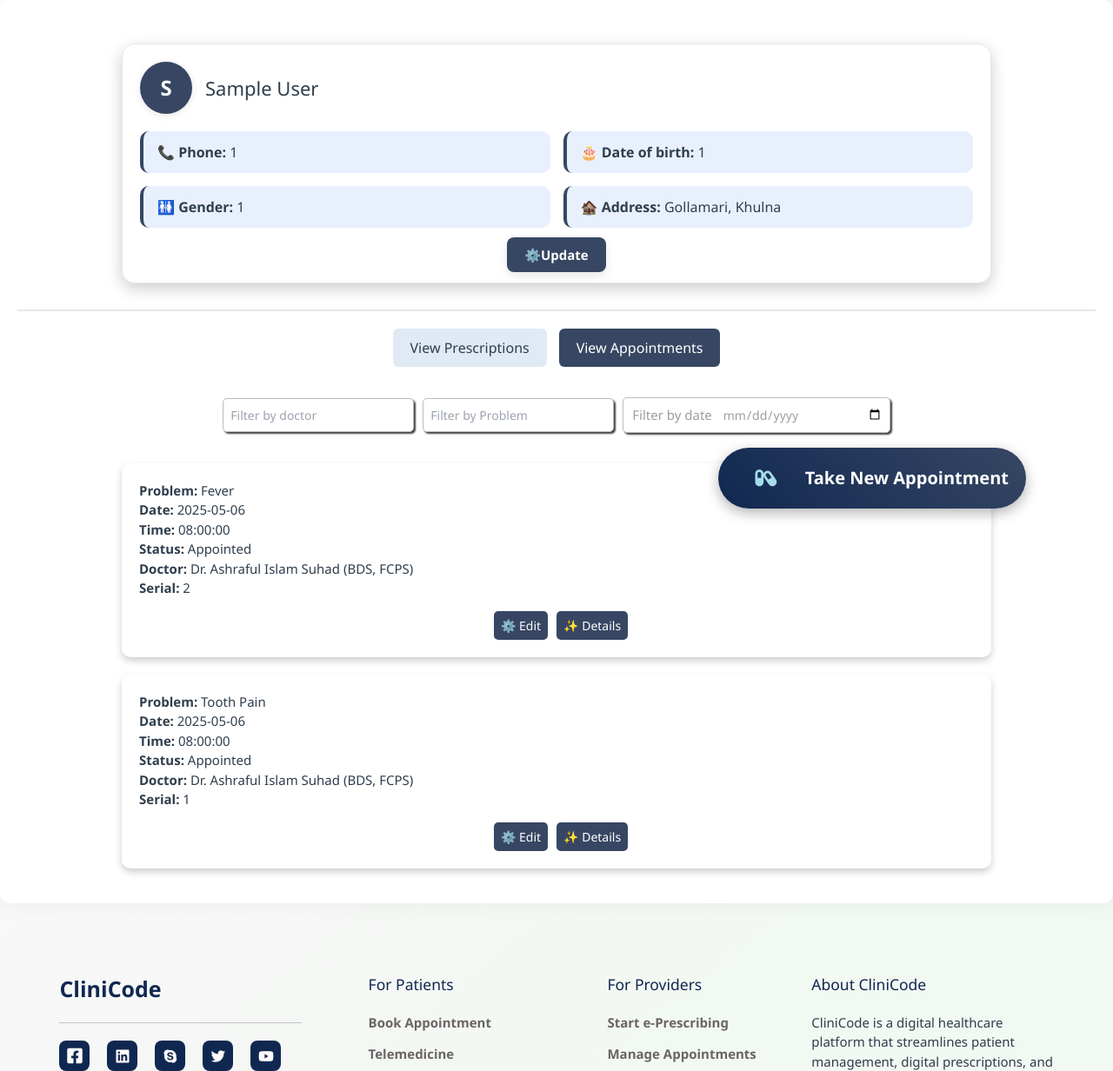
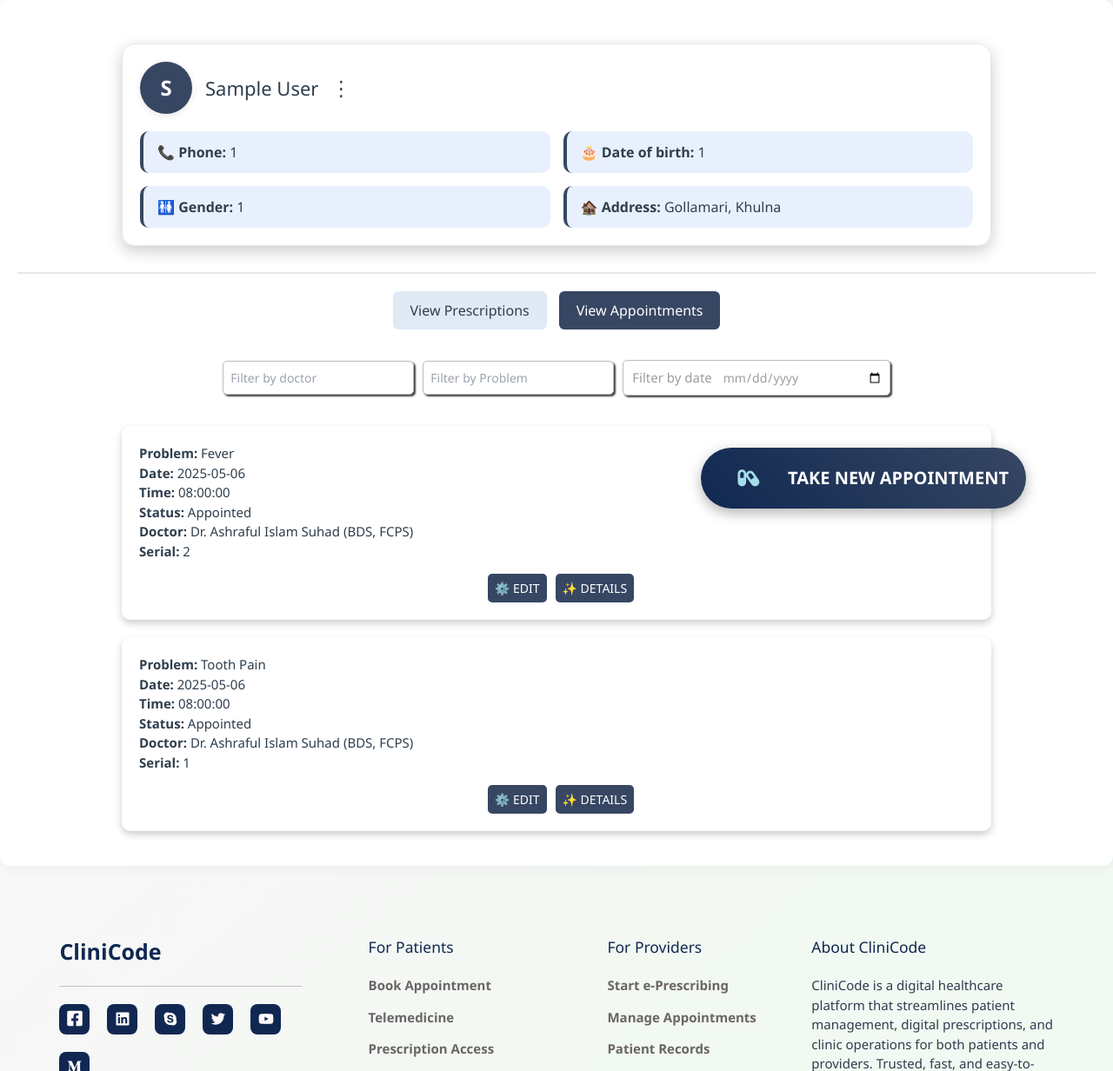
Before and after one commit to SaifulIslamReyad/PG_wamp, a PHP site: page /patient/dash.php in a window 1280 px wide, after a click on "View Appointments". Shown: the part 115-1347 px from the top of the page at 87% size. Run offline with PHP 8.4, Linux system fonts and the light colour scheme; the visitor is signed in with stand-in values (Sample User, id 1); data comes from the database, SQL or seed files in the repository; data that the repository does not hold is empty; some libraries are stand-ins or nearby versions.

Commit message:
button styling done

```diff
--- a/1/main.css
+++ b/1/main.css
@@ -488,7 +488,7 @@ h4 {
 }
 
 #book-appointment-btn {
-  padding: 10px 10px;
+  padding: 7px 10px;
   background-color: #102851;
   color: white;
   border: none;
@@ -496,9 +496,11 @@ h4 {
   cursor: pointer;
   font-weight: bold;
   margin: 10px 5px 20px 5px;
+  font-size: 12px;
 }
 #book-appointment-btn:hover {
   background-color: hsl(206, 92%, 19%);
+  transform: translatey(-2px);
 }
 
 .details-btn {
@@ -507,7 +509,7 @@ h4 {
   background-color: #102851;
   color: white;
   padding: 6px 8px;
-  font-size: 16px;
+  font-size: 12px;
   border: none;
   border-radius: 8px;
   cursor: pointer;
--- a/css/dashboard.css
+++ b/css/dashboard.css
@@ -395,7 +395,7 @@ td:nth-child(5) {
     display: block;
     width: fit-content;
     margin: 20px auto;
-    padding: 6px 10px;
+    padding: 9px 10px;
     background-color: #2c3e50;
     color: #fff;
     font-size: 12px;
--- a/patient/dash.css
+++ b/patient/dash.css
@@ -367,3 +367,46 @@ tbody tr:hover {
     box-shadow: 2px 2px 2px rgb(65, 65, 65);
 
 }
+
+
+
+
+  .menu-container {
+    position: relative;
+    display: inline-block;
+  }
+
+  .dots-button {
+    font-size: 24px;
+    background: none;
+    border: none;
+    cursor: pointer;
+  }
+
+  .dropdown-menu {
+    display: none;
+    position: absolute;
+    right: 0;
+    top: 40px;
+    background-color: white;
+    box-shadow: 0px 4px 8px rgba(0, 0, 0, 0.2);
+    z-index: 10;
+    border-radius: 6px;
+    overflow: hidden;
+  }
+
+  .dropdown-menu button {
+    display: block;
+    width: 200px;
+    padding: 10px;
+    text-align: left;
+    background: white;
+    border: none;
+    cursor: pointer;
+    font-size: 16px;
+  }
+
+  .dropdown-menu button:hover {
+    background-color: #f0f0f0;
+  }
+  #dropdownMenu { display: none; }
--- a/patient/dash.php
+++ b/patient/dash.php
@@ -28,6 +28,21 @@ $patient_id = $_SESSION['patient_id'];
 <script src="../js/index.js"></script>
 <script defer src="https://unpkg.com/alpinejs@3.x.x/dist/cdn.min.js"></script>
 
+<script>
+  function toggleMenu() {
+      const menu = document.getElementById('dropdownMenu');
+      menu.style.display = (menu.style.display === 'block') ? 'none' : 'block';
+    }
+
+    // Optional: Close the menu if clicked outside
+    window.addEventListener('click', function(e) {
+      const menu = document.getElementById('dropdownMenu');
+      if (!e.target.matches('.dots-button')) {
+        menu.style.display = 'none';
+      }
+    });
+</script>
+
 <body>
     <?php include "../navbar.php"  ?>
     <div class="dashboard-container">
@@ -40,6 +55,27 @@ $patient_id = $_SESSION['patient_id'];
                 <div class="welcome-text">
                     <h2><?php echo htmlspecialchars($_SESSION['patient_name']); ?></h2>
                 </div>
+                        <div class="menu-container">
+                            <button class="dots-button" onclick="toggleMenu()">⋮</button>
+                            <div class="dropdown-menu" id="dropdownMenu">
+                            <button onclick="location.href='add-prescription.php'">🥼 Profile</button>
+                            <button onclick="location.href='add-prescription.php'">⚙️Update Profile</button>
+                            <!-- <button onclick="location.href='add-prescription.php'">🔄 Switch Chamber</button> -->
+                            <button onclick="location.href='add-prescription.php'">🖇️ Images</button>
+                            <button onclick="location.href='add-prescription.php'">📷 Add Image</button>
+                            <button onclick="location.href='add-prescription.php'">👨‍🦼 All Doctors</button>
+                            <!-- <button onclick="location.href='add-prescription.php'">➕ Create Patient</button> -->
+                            <button onclick="location.href='add-prescription.php'">✨ Seen List</button>
+                            <button onclick="location.href='add-prescription.php'">🖇 Follow-up List</button>
+                            <!-- <button onclick="location.href='add-prescription.php'">🫖 Holiday</button> -->
+                            <button onclick="location.href='add-prescription.php'">📞 Call settings</button>
+                            <!-- <button onclick="location.href='add-prescription.php'">💊 Templates</button> -->
+                            <!-- <button onclick="location.href='add-prescription.php'">➕ Add Templates</button> -->
+                            <!-- <button onclick="location.href='add-prescription.php'">🛠 Edit Prescription</button> -->
+                            <button onclick="location.href='add-prescription.php'">📤 Log out</button>
+                            </div>
+                        </div>
+
             </div>
 
             <div class="patient-info-grid">
@@ -49,9 +85,9 @@ $patient_id = $_SESSION['patient_id'];
                 <div><strong>🏚️ Address: </strong> Gollamari, Khulna</div>
             </div>
 
-            <div class="profile-actions">
+            <!-- <div class="profile-actions">
                 <a href="update_profile.php" class="update-btn"> ⚙️Update</a>
-            </div>
+            </div> -->
         </div>
 
         <hr><hr>
@@ -130,8 +166,8 @@ $patient_id = $_SESSION['patient_id'];
                         echo '<p>No medicines prescribed.</p>';
                     }
                     echo '<div class="button-container">
-                            <button class="hide-btn">👀 Hide</button>
-                            <button class="hide-btn"> ✨ Details </button>
+                            <button class="hide-btn">👀 HIDE</button>
+                            <button class="hide-btn"> ✨ DETAILS </button>
 
                         </div>';
                     echo '</div>';
@@ -197,8 +233,8 @@ $patient_id = $_SESSION['patient_id'];
                 echo '<span><strong>Doctor:</strong> ' . htmlspecialchars($appointment['doctor_name']) . ' (' . htmlspecialchars($appointment['qualification']) . ')</span><br>';
                 echo '<span><strong>Serial:</strong> ' . htmlspecialchars($serial) . '</span><br>';
                 echo '<div class="button-container">
-                            <button class="hide-btn">⚙️ Edit</button>
-                            <button class="hide-btn">✨ Details</button>
+                            <button class="hide-btn">⚙️ EDIT</button>
+                            <button class="hide-btn">✨ DETAILS</button>
                         </div>';
                 echo '</div>';
                 }
@@ -209,7 +245,7 @@ $patient_id = $_SESSION['patient_id'];
         <!-- Take Appointment Button -->
         <div class="takeapp">
             <a href="appointment/form.php?patient_id=<?php echo $patient_id; ?>">
-                <i class="fas fa-capsules icon"></i> Take New Appointment
+                <i class="fas fa-capsules icon"></i> TAKE NEW APPOINTMENT
             </a>
         </div>
 
```
Also changed, not shown: 1/prescription.php (+5 -5 lines).
